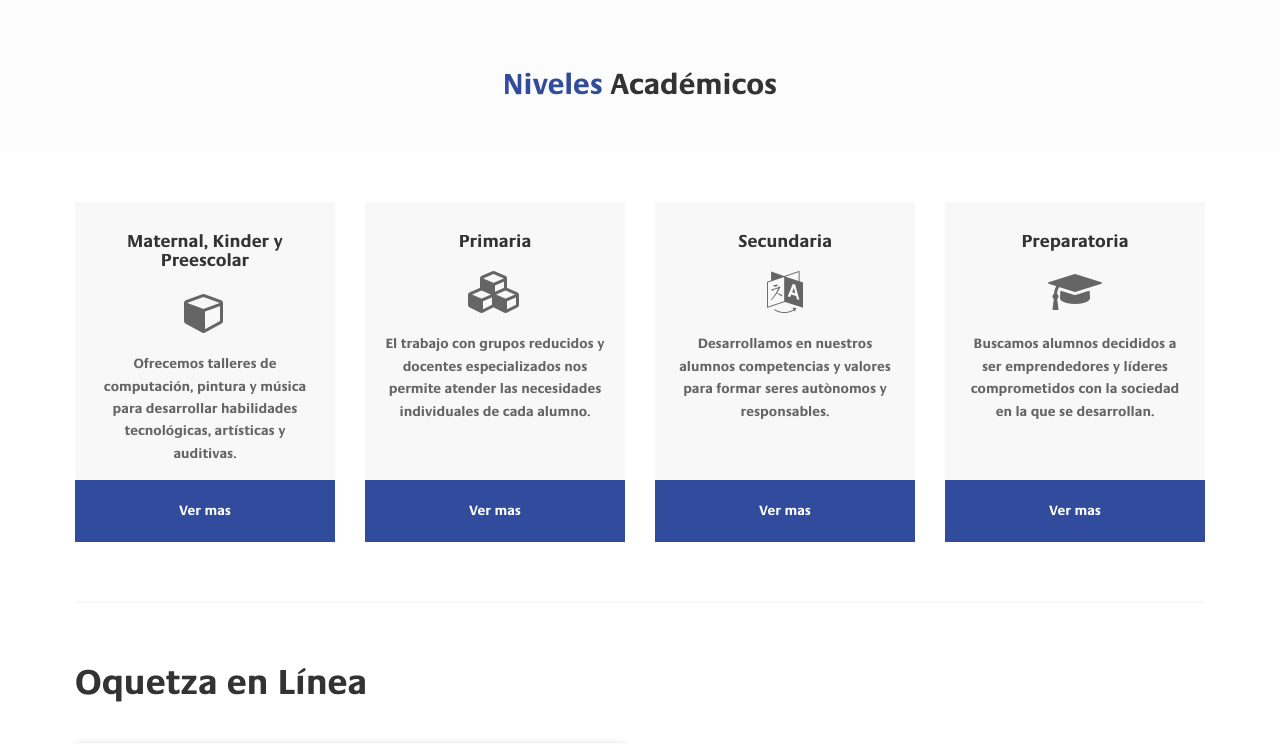
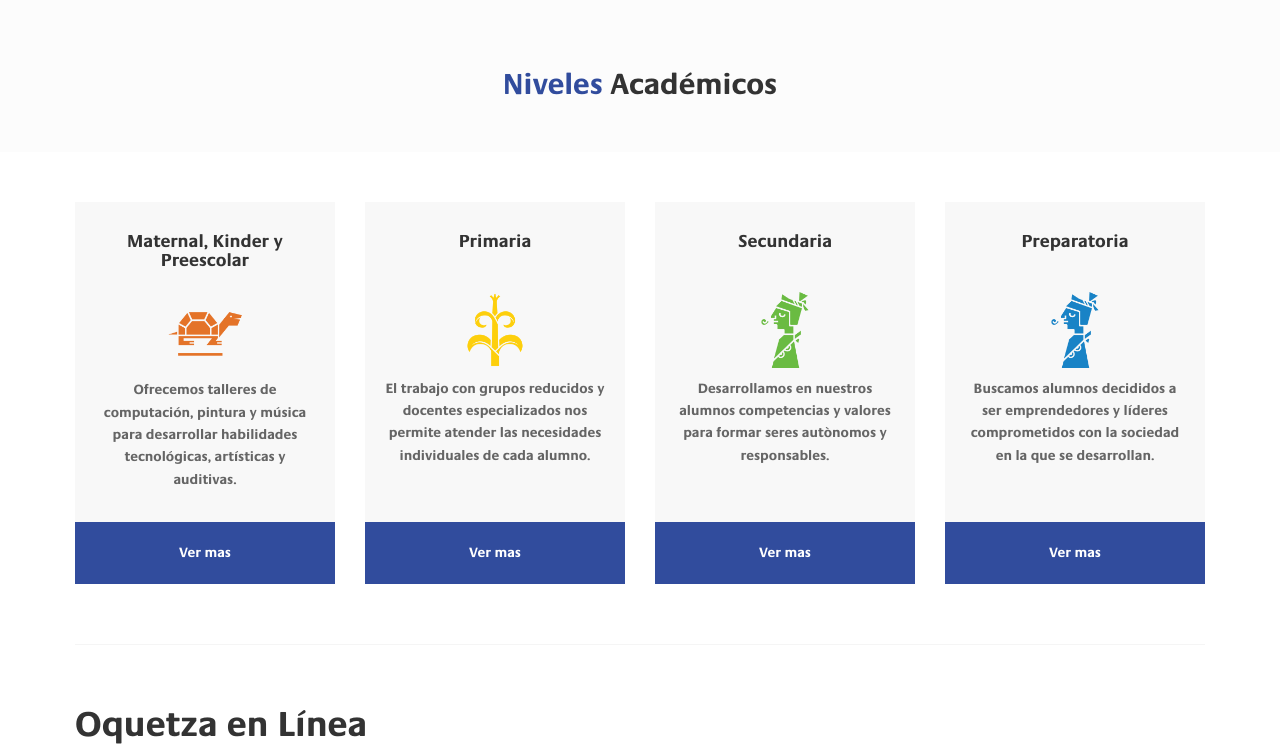
Before and after one commit to anorox1/Oquetza, a PHP site: page / in a window 1280 px wide. Shown: the part 1109-1853 px from the top of the page. Run offline with PHP 8.4, Linux system fonts and the light colour scheme; some web fonts are replaced.

Commit message:
New icons sections

```diff
--- a/css/style.css
+++ b/css/style.css
@@ -596,11 +596,16 @@ section.callaction {
 .box-gray  {
 	background: #f8f8f8;
 	padding: 20px 20px 30px;
-	height: 278px;
+	height: 320px;
 }
 .box-gray  h4,.box-gray  i {
 	margin-bottom: 20px;
-}
+	min-height: 38px;
+}
+.box-gray  img {
+	margin-bottom: 8px;
+}
+
 .box-bottom {
 	padding: 20px 0;
 	text-align: center;
--- a/index.html
+++ b/index.html
@@ -154,7 +154,8 @@
 								<div class="box-gray aligncenter">
 									<h4>Maternal, Kinder y Preescolar</h4>
 									<div class="icon">
-									<i class="fa fa-cube fa-3x"></i>
+									<img src="img/icons/kinder.png" width="80px" />
+									<!-- <i class="fa fa-cube fa-3x"></i> -->
 									</div>
 									<p>
 										Ofrecemos talleres de computaci&oacute;n, pintura y m&uacute;sica para desarrollar habilidades tecnol&oacute;gicas, art&iacute;sticas y auditivas.
@@ -171,7 +172,8 @@
 								<div class="box-gray aligncenter">
 									<h4>Primaria</h4>
 									<div class="icon">
-									<i class="fa fa-cubes fa-3x"></i>
+									<img src="img/icons/primaria.png" width="80px" />
+									<!-- <i class="fa fa-cubes fa-3x"></i> -->
 									</div>
 									<p>
 										El trabajo con grupos reducidos y docentes especializados nos permite atender las necesidades individuales de cada alumno.
@@ -188,7 +190,8 @@
 								<div class="box-gray aligncenter">
 									<h4>Secundaria</h4>
 									<div class="icon">
-									<i class="fa fa-language fa-3x"></i>
+									<img src="img/icons/secundaria.png" width="80px" />
+									<!-- <i class="fa fa-language fa-3x"></i> -->
 									</div>
 									<p>
 										Desarrollamos en nuestros alumnos competencias y valores para formar seres autònomos y responsables.
@@ -205,7 +208,8 @@
 								<div class="box-gray aligncenter">
 									<h4>Preparatoria</h4>
 									<div class="icon">
-									<i class="fa fa-graduation-cap fa-3x"></i>
+									<img src="img/icons/preparatoria.png" width="80px" />
+									<!-- <i class="fa fa-graduation-cap fa-3x"></i> -->
 									</div>
 									<p>
 										Buscamos alumnos decididos a ser emprendedores y líderes comprometidos con la sociedad en la que se desarrollan.
```
Also changed, not shown: img/icons/kinder.png (added), img/icons/preparatoria.png (added), img/icons/primaria.png (added), img/icons/primaria_blue.png (added), img/icons/secundaria.png (added), img/icons/secundaria_blue.png (added), img/icons/tortuga_blue.png (added).
